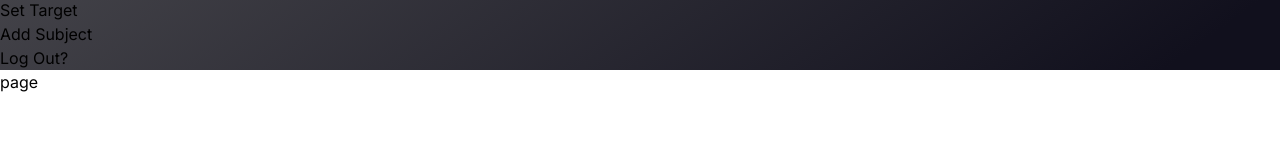
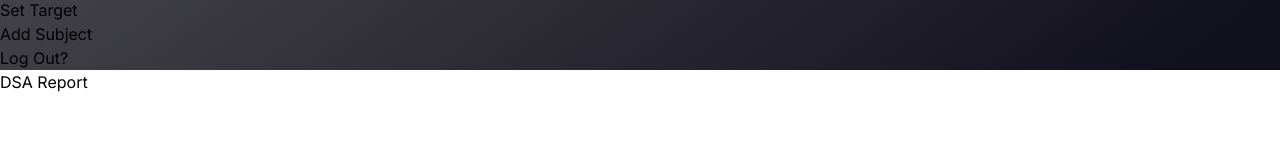
Before and after one commit to anisharma07/Attendance-Tracker, a Next.js app: page /Dashboard/settings/dsa in a window 1280 px wide. Shown: the part 138-298 px from the top of the page. Built offline with nearby package versions, Linux system fonts and the light colour scheme.

Commit message:
Random Commit

```diff
--- a/app/Dashboard/settings/dsa/page.tsx
+++ b/app/Dashboard/settings/dsa/page.tsx
@@ -1,7 +1,34 @@
 import React from "react";
 
 const page = () => {
-  return <div className="w-full page-height-class">page</div>;
+  return (
+    <div className="w-full page-height-class relative">
+      <div className="mx-[500px]">
+        <div className="flex justify-between w-full">
+          <h1>DSA Report</h1>
+
+          <a
+            href="/dashboard/settings"
+            className="p-2 bg-[#23252c] hover:bg-[#2e49dd] rounded-full"
+          >
+            {" "}
+            <svg
+              className="w-6 h-6"
+              viewBox="0 0 38 28"
+              fill="none"
+              xmlns="http://www.w3.org/2000/svg"
+            >
+              <path
+                d="M0.521549 12.972C-0.186031 13.6796 -0.186031 14.8268 0.521549 15.5344L12.0522 27.065C12.7598 27.7726 13.907 27.7726 14.6146 27.065C15.3222 26.3575 15.3222 25.2102 14.6146 24.5027L4.3651 14.2532L14.6146 4.00369C15.3222 3.29611 15.3222 2.1489 14.6146 1.44132C13.907 0.733739 12.7598 0.733739 12.0522 1.44132L0.521549 12.972ZM37.3496 12.4413L1.80273 12.4413V16.065L37.3496 16.065V12.4413Z"
+                fill="white"
+              />
+            </svg>
+          </a>
+        </div>
+        <div className="w-full bg-[#23252c] p-4 rounded-md"></div>
+      </div>
+    </div>
+  );
 };
 
 export default page;
```
